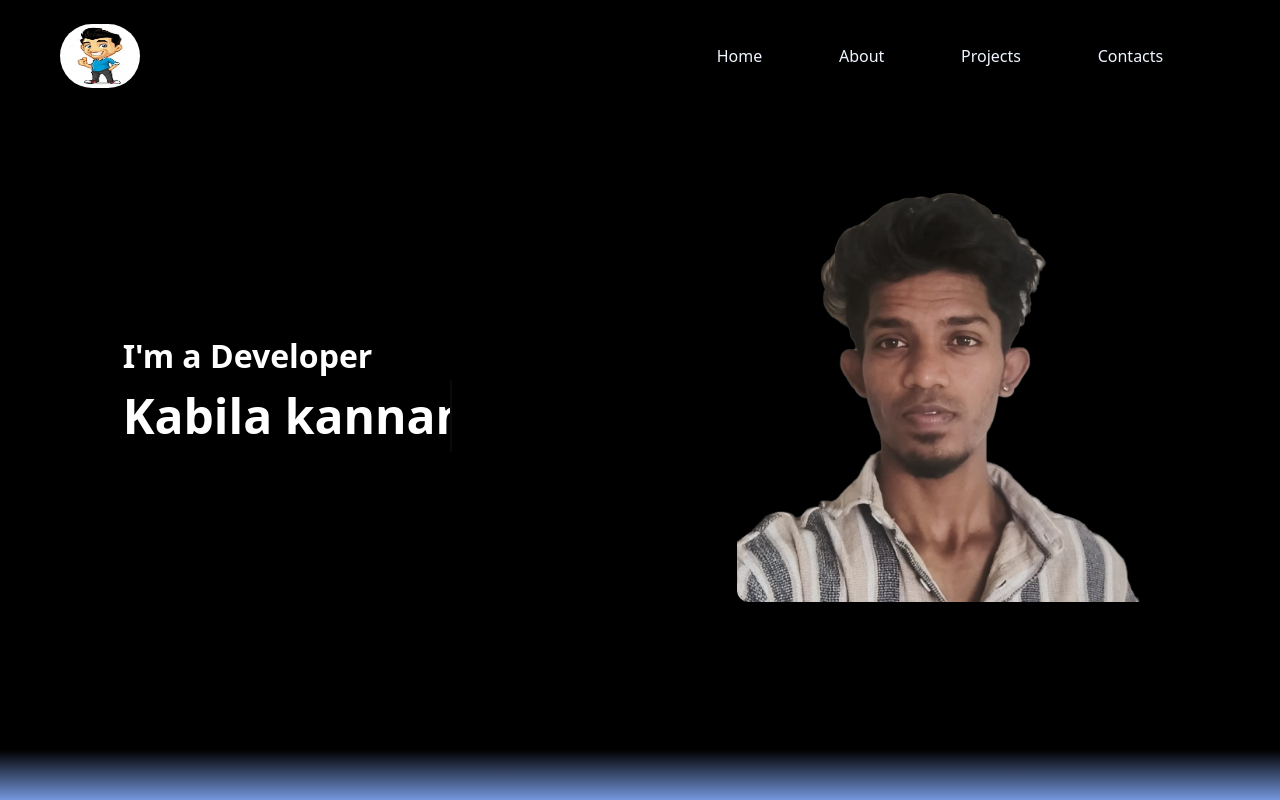
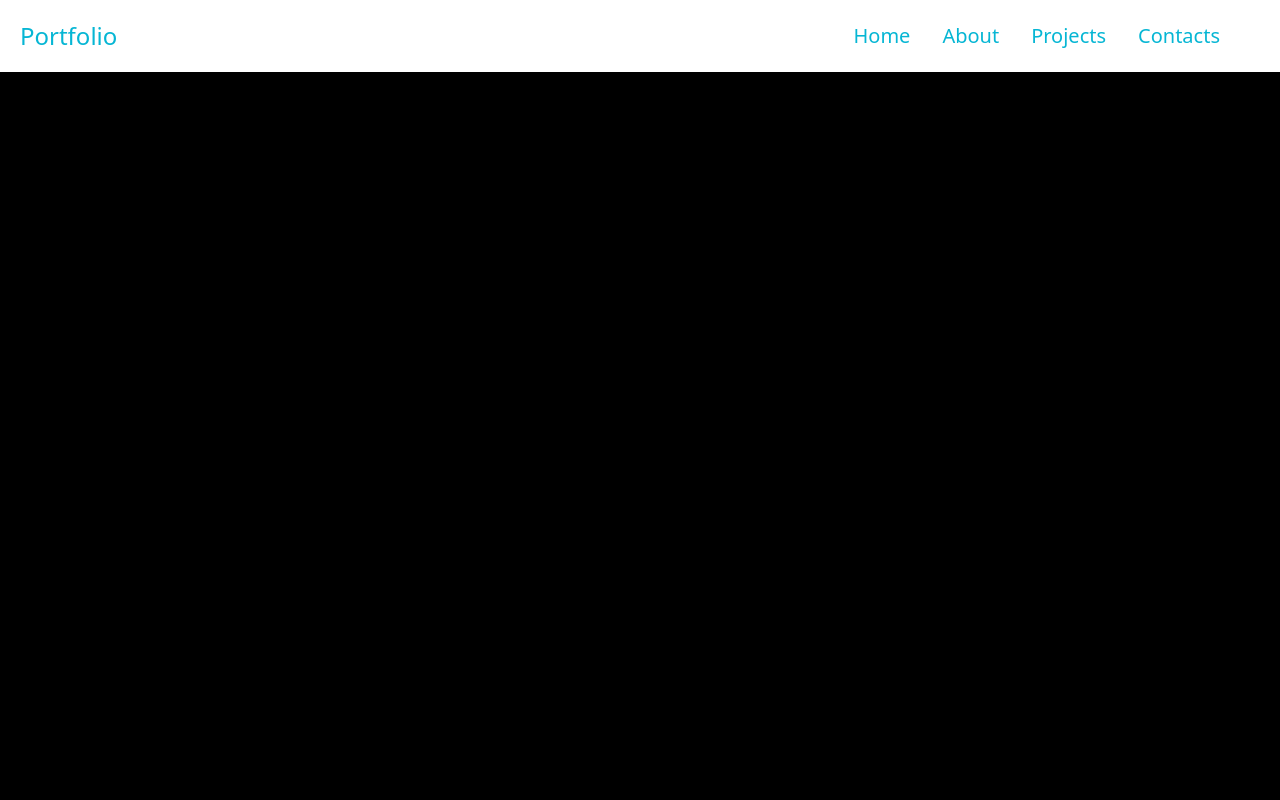
Before and after one commit to Kabilakannan/portfolio, a React (Create React App) app: page / in a window 1280 px wide. Shown: the top 800 px of the page. Built offline with nearby package versions, Linux system fonts and the light colour scheme.

Commit message:
changing

```diff
--- a/src/App.js
+++ b/src/App.js
@@ -27,6 +27,7 @@ import pdf from "./projectimg/kabil-javaFullStack-Resume.pdf";
 function App() {
   const [quan, setquant] = useState(0);
   const [span1, setSpan1] = useState(0);
+  const [menuOpen, setMenuOpen] = useState(false);
   const quantChange = () => {
     setquant((prev) => {
       if (prev === 0) {
@@ -40,10 +41,30 @@ function App() {
       }
     });
   };
+  // const menu=(e)=>{
+  //   let list=document.querySelector('ul');
+  //   if (e.name === 'menu') {
+  //     e.name = 'close';
+  //     list.classList.add('top-[70px]');
+  //     list.classList.add('opacity-100');
+  //   } else {
+  //     e.name = 'menu';
+  //     list.classList.remove('top-[70px]');
+  //     list.classList.remove('opacity-100');
+  //   }
+  // }
+  const toggleMenu = () => {
+    let list = document.querySelector('ul');
+    setMenuOpen(!menuOpen);
+    if (!menuOpen) {
+      list.classList.add('top-[70px]');
+      list.classList.add('opacity-100');
+    } else {
+      list.classList.remove('top-[70px]');
+      list.classList.remove('opacity-100');
+    }
+  };
   useEffect(() => {
-
-
-
     const stars = document.getElementById("star");
     const moon = document.getElementById("moon");
     const mountains_behind = document.getElementById("mountains_behind");
@@ -106,7 +127,7 @@ function App() {
 
   return (
     <>
-      <div class="bg-black h-lvh home w-full">
+      {/* <div class="bg-black h-lvh home w-full">
       <nav class="flex justify-between px-10 py-6 items-center gap-10">
           <div class="mx-5">
             <img src={logo} class="w-20 h-16 p-0 rounded-full" alt=" " />
@@ -142,10 +163,45 @@ function App() {
           </div>
         </div>
 
-      </div>
+      </div> */}
       {/* <section class='h-dvh home bg-black'>
 
       </section> */}
+      <div class='bg-black   h-lvh  '>
+        <nav class='md:flex md:justify-between p-5 text-cyan-500 bg-white '>
+        <div class='text-2xl text-cyan-500 flex justify-between items-center'>
+           <h1 class='text-cyan-500'>Portfolio</h1>
+           <div class="mx-2 md:hidden block">
+              {/* <i class="fa-solid fa-bars" name="menu" onClick={(e)=>menu(e.target)}></i>
+              <i class="fa-solid fa-xmark" name="menu" onClick={(e)=>menu(e.target)}></i> */}
+              {menuOpen ? (
+                <i className="fa-solid fa-xmark" onClick={toggleMenu}></i>
+              ) : (
+                <i className="fa-solid fa-bars" onClick={toggleMenu}></i>
+              )}
+           </div>
+        </div>
+      <ul class="text-cyan-500 md:flex md:items-center font-medium text-xl md:me-6
+      md:z-auto md:static absolute bg-white w-full left-0 md:w-auto md:py-0 py-5 md:pl-0 pl-5 md:opacity-100 opacity-0 top-[-400px] transition-all ease-in duration-500">
+              <li class="mx-4 my-7 md:my-0">
+                Home<span></span>
+              </li>
+              <li class="mx-4 my-6 md:my-0">
+                <a href="#about">About</a>
+                <span></span>
+              </li>
+              <li class="mx-4 my-6 md:my-0">
+                <a href="#project">Projects</a>
+                <span></span>
+              </li>
+              <li class="mx-4 my-6 md:my-0">
+                <a href="#contact">Contacts</a>
+                <span></span>
+              </li>
+            </ul>
+            </nav>
+      </div>
+
       <div className="second">
         <img src={moon} id="moon" alt=" " />
         <img src={mountains1} id="mountains_behind" alt=" " />
```
